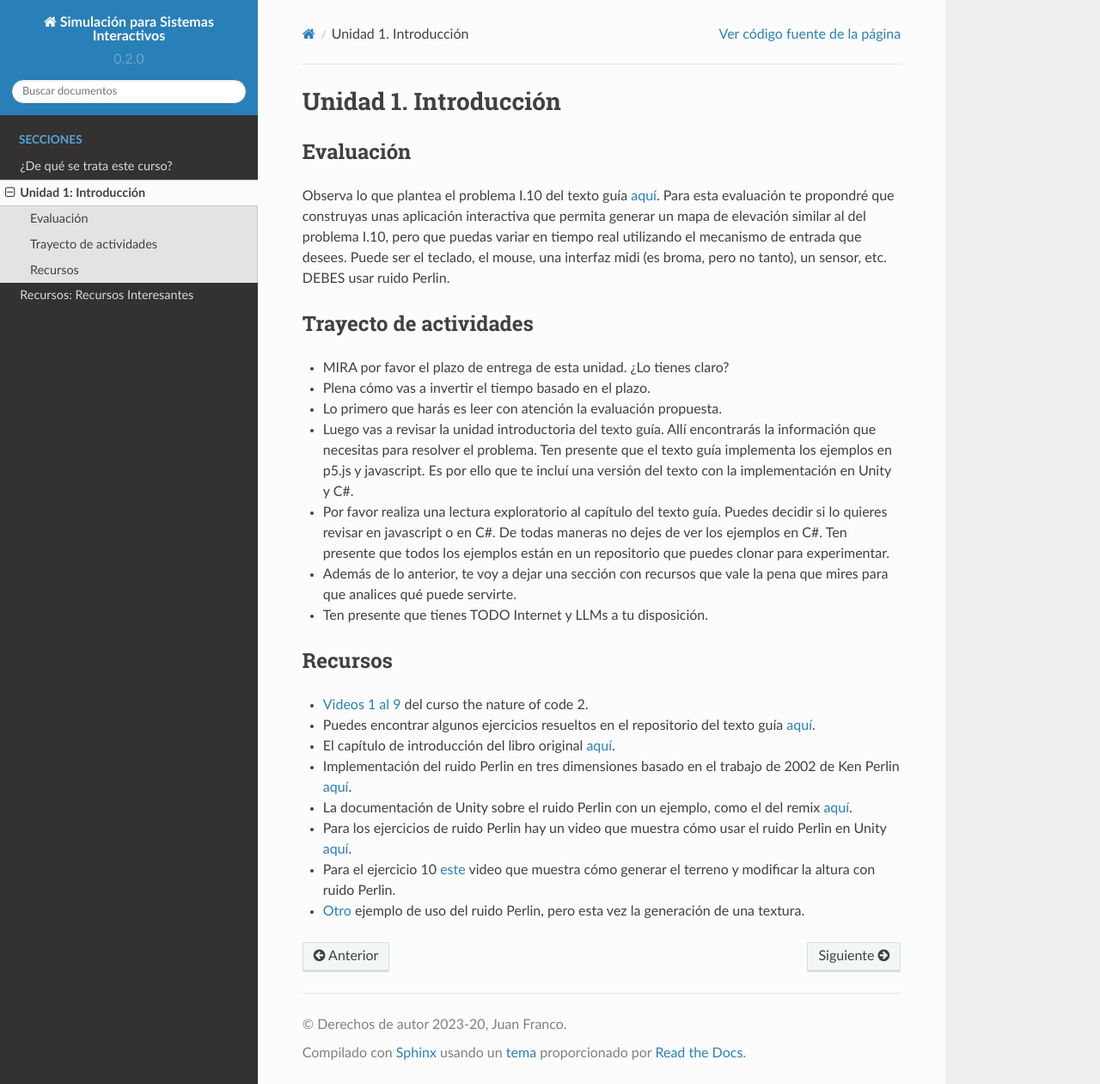
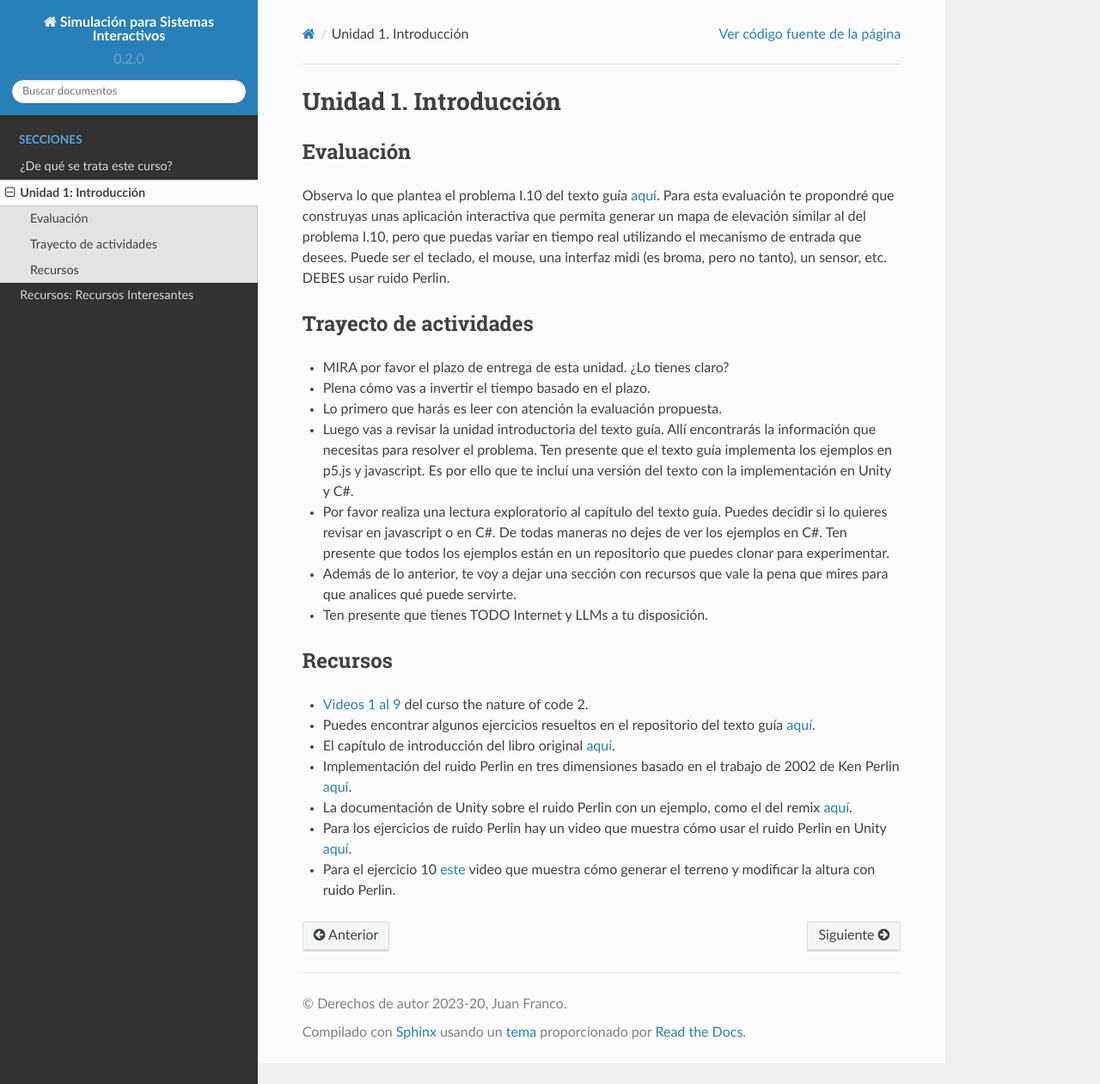
Before and after one commit to mgarcial/SimulacionInteractivos, a Sphinx documentation site: the page built from docs/_unidad1/unidad1.rst, in a window 1280 px wide and 1261 px high. Shown: the whole window at 86% size. Built offline with Sphinx 7.4.7 and the Read the Docs theme 2.0.0, drawn with Linux system fonts in a browser that asks for light colours.

Commit message:
Update unidad1.rst
Remove duplicated link (Brackeys Perlin with textures)

```diff
--- a/docs/_unidad1/unidad1.rst
+++ b/docs/_unidad1/unidad1.rst
@@ -46,5 +46,3 @@ Recursos
   Unity `aquí <https://youtu.be/bG0uEXV6aHQ>`__.
 * Para el ejercicio 10 `este <https://youtu.be/vFvwyu_ZKfU>`__ video que muestra
   cómo generar el terreno y modificar la altura con ruido Perlin.
-* `Otro <https://youtu.be/bG0uEXV6aHQ>`__ ejemplo de uso del ruido Perlin, pero esta vez la
-  generación de una textura.
```
